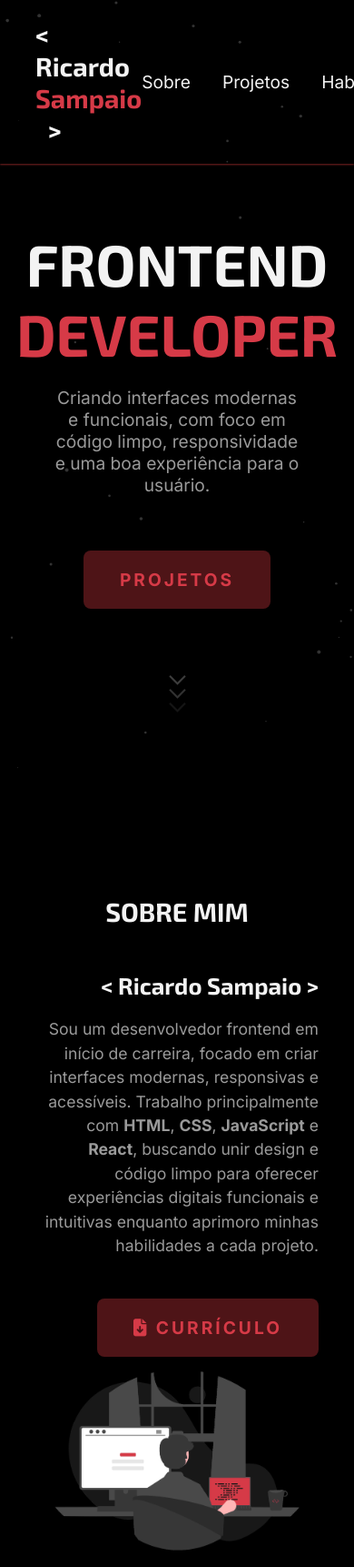
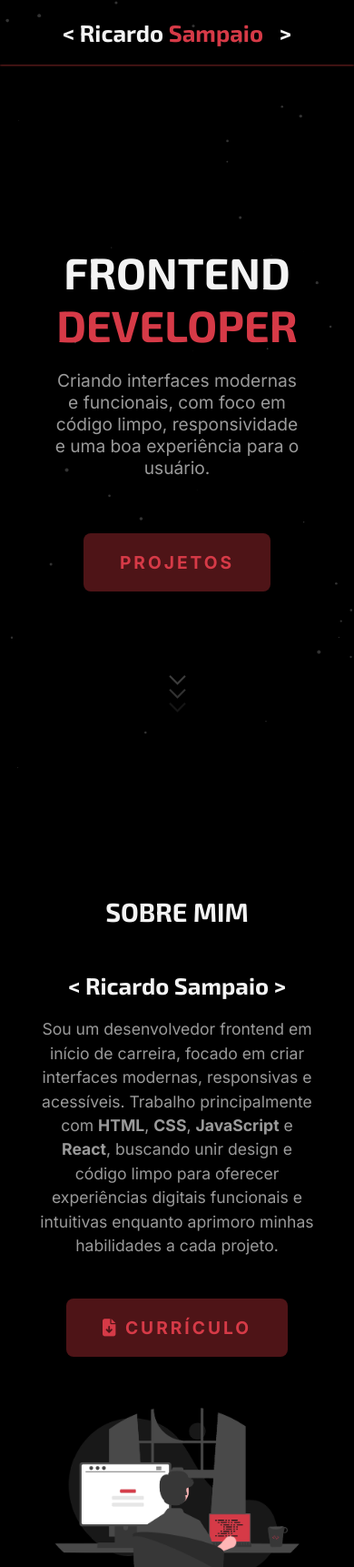
Before and after one commit to rgsampaio/portfolio, a plain HTML site: page index.html in a window 390 px wide. Shown: the top 1722 px of the page at 91% size. Drawn offline with Linux system fonts and the light colour scheme.

Commit message:
adiciona media query para responsividade

```diff
--- a/style.css
+++ b/style.css
@@ -436,3 +436,39 @@ main {
     z-index: -1;
     background: transparent;
 }
+
+@media screen and (max-width: 1380px) {
+    .about__item {
+        flex-flow: column-reverse nowrap;
+    }
+
+    .about__text {
+        flex: 0 1 200px;
+        text-align: center;
+    }
+}
+
+@media screen and (max-width: 900px) {
+    .nav__content {
+        justify-content: center;
+    }
+
+    .nav__logo {
+        font-size: 1.6em;
+    }
+
+    .nav__link {
+        display: none;
+    }
+
+    .about__text {
+        margin-bottom: 40px;
+        text-align: center;
+    }
+
+    .hero__content h1 {
+        font-size: 3em;
+        text-align: center;
+        margin-bottom: 20px;
+    }
+}
```
